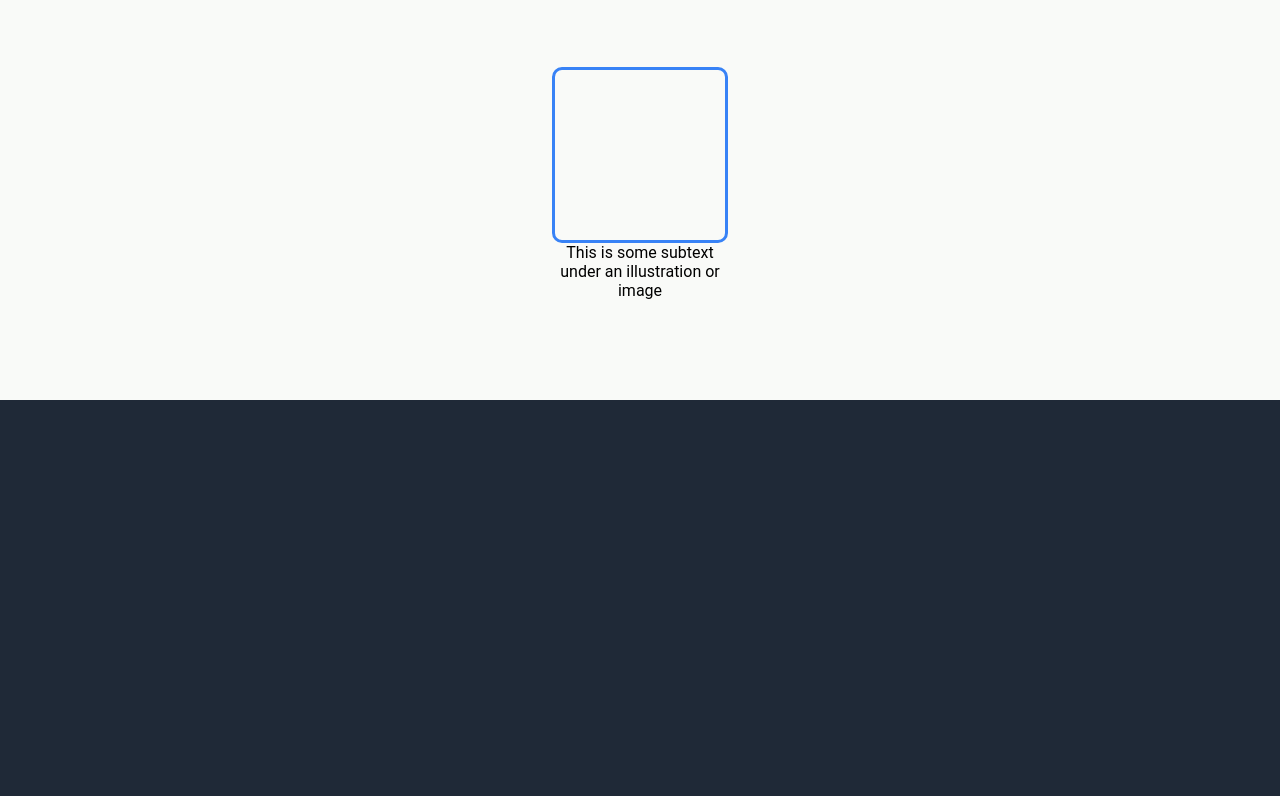
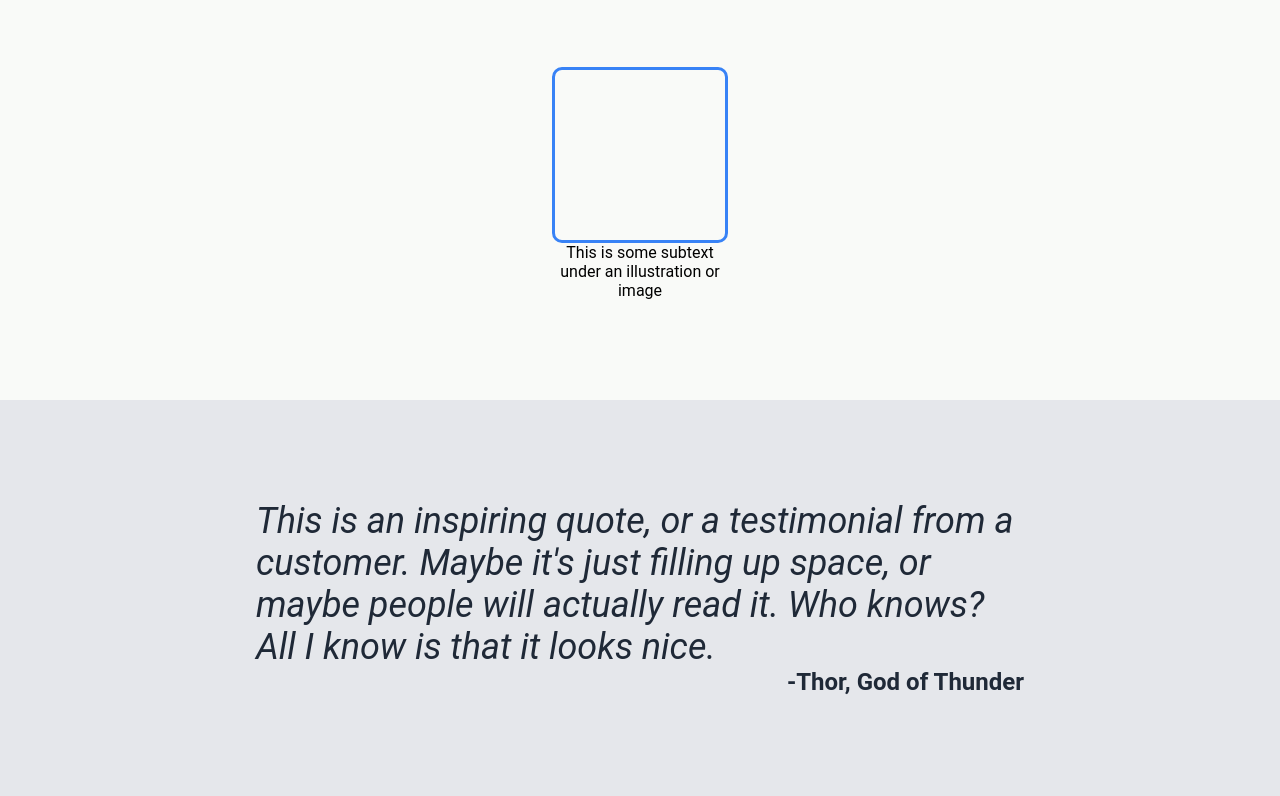
Before and after one commit to manuelsolaberrieta/Odin-Landing-Page, a plain HTML site: page index.html in a window 1280 px wide. Shown: the part 728-1524 px from the top of the page. Before the commit the page ends 1128 px from the top, so only its background shows below. Drawn offline with Linux system fonts and the light colour scheme.

Commit message:
Do website section 3, quote from Thor

```diff
--- a/index.html
+++ b/index.html
@@ -60,5 +60,15 @@
         </div>
       </div>
     </div>
+    <div class="section-3">
+      <div class="quote">
+        <p class="text">
+          This is an inspiring quote, or a testimonial from a customer. Maybe
+          it's just filling up space, or maybe people will actually read it. Who
+          knows? All I know is that it looks nice.
+        </p>
+        <p class="author">-Thor, God of Thunder</p>
+      </div>
+    </div>
   </body>
 </html>
--- a/styles.css
+++ b/styles.css
@@ -110,3 +110,22 @@ button {
   text-align: center;
 }
 /* END OF SECTION 2 */
+.section-3 {
+  padding: 100px 20%;
+  background-color: #e5e7eb;
+  font-size: 36px;
+  font-family: light italic;
+  font-style: italic;
+  color: #1f2937;
+}
+.quote {
+  display: flex;
+  flex-direction: column;
+}
+.author {
+  font-weight: bolder;
+  font-style: normal;
+  font-size: 24px;
+  align-self: flex-end;
+}
+/* END OF SECTION 3 */
```
